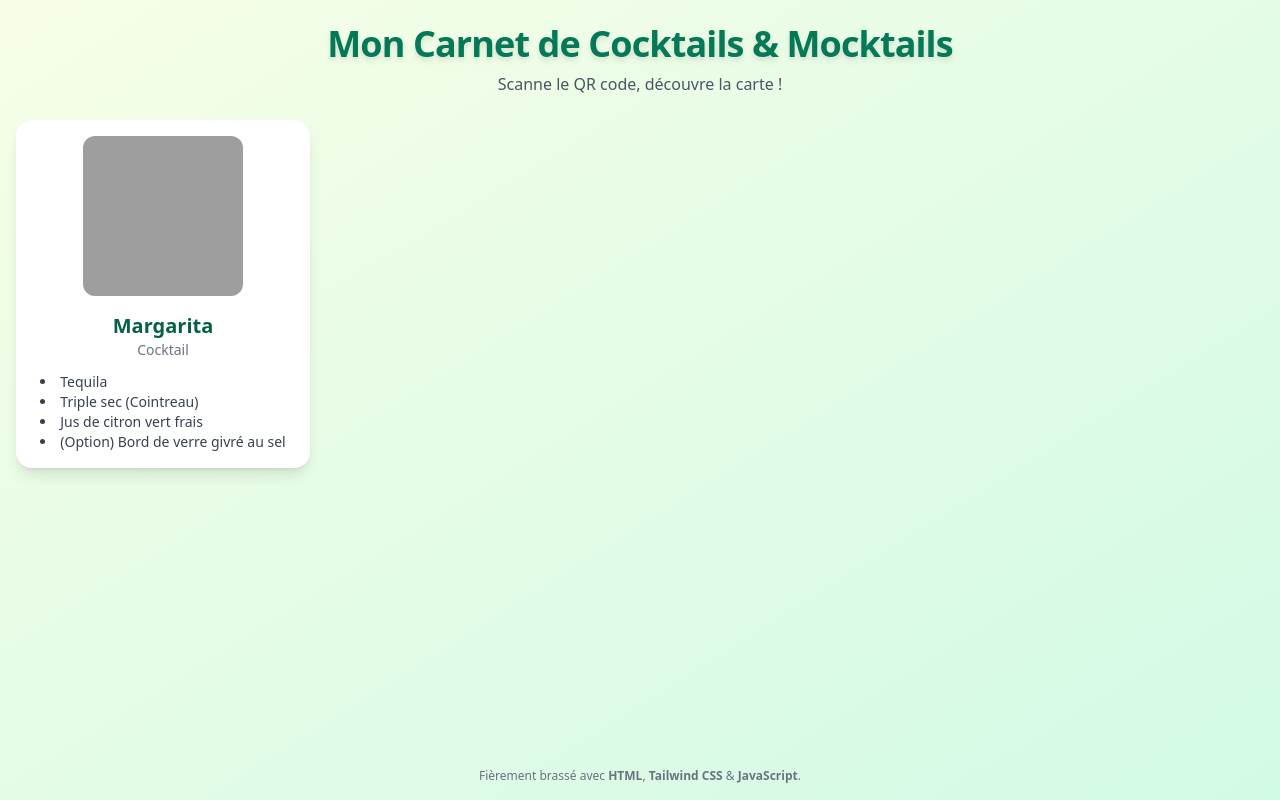
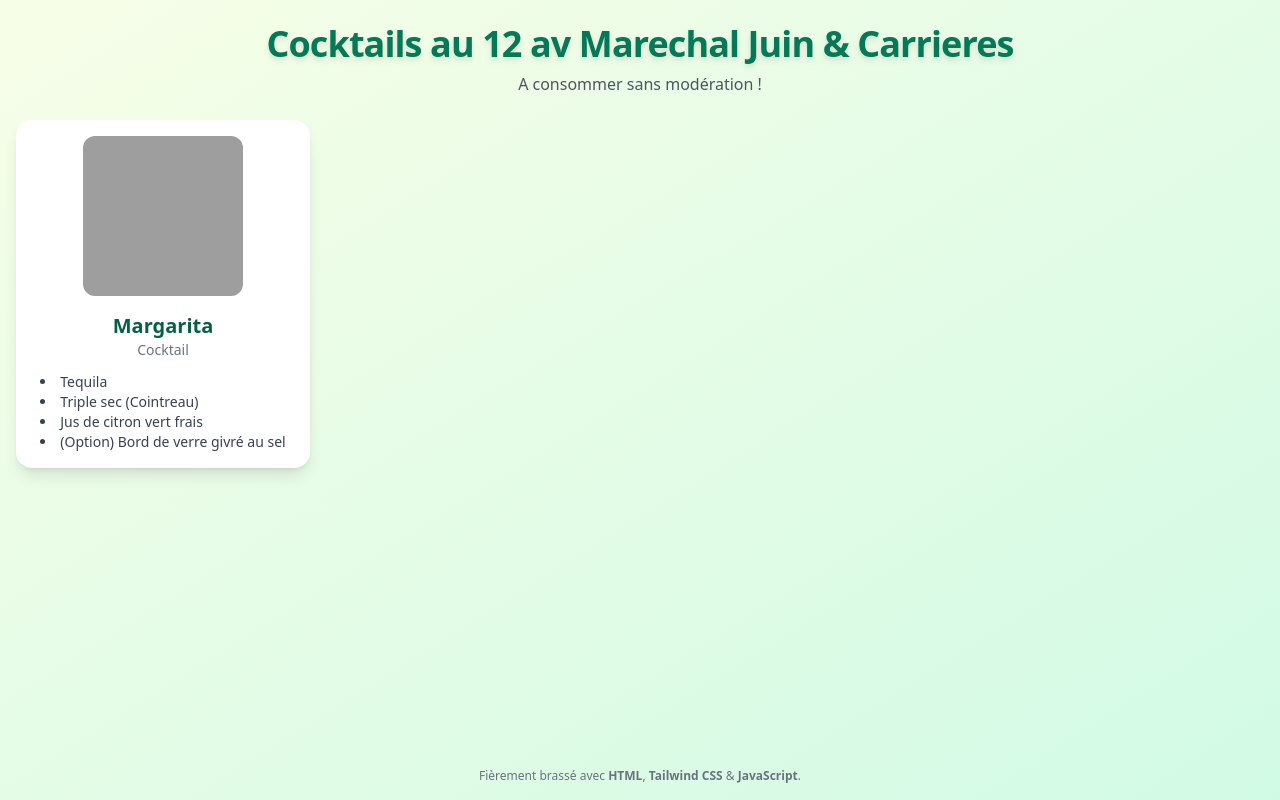
Before and after one commit to navalonarasoanarivo-ux/coktails12avmrjuin, a plain HTML site: page index.html in a window 1280 px wide. Drawn offline with nearby package versions, Linux system fonts and the light colour scheme; grey boxes are pictures that could not be loaded.

Commit message:
Update index.html

```diff
--- a/index.html
+++ b/index.html
@@ -3,16 +3,16 @@
 <head>
   <meta charset="UTF-8" />
   <meta name="viewport" content="width=device-width, initial-scale=1.0" />
-  <title>Carnet de Cocktails</title>
+  <title>Cocktails Carrieres</title>
   <!-- Tailwind CSS CDN -->
   <script src="https://cdn.tailwindcss.com"></script>
 </head>
 <body class="bg-gradient-to-br from-lime-50 to-emerald-100 min-h-screen flex flex-col">
   <header class="p-6 text-center">
     <h1 class="text-4xl font-extrabold tracking-tight text-emerald-700 drop-shadow-md">
-      Mon Carnet de Cocktails &amp; Mocktails
+      Cocktails au 12 av Marechal Juin &amp; Carrieres
     </h1>
-    <p class="mt-2 text-gray-600">Scanne le QR code, découvre la carte&nbsp;!</p>
+    <p class="mt-2 text-gray-600">A consommer sans modération&nbsp;!</p>
   </header>
 
   <main class="flex-1 container mx-auto px-4">
```
